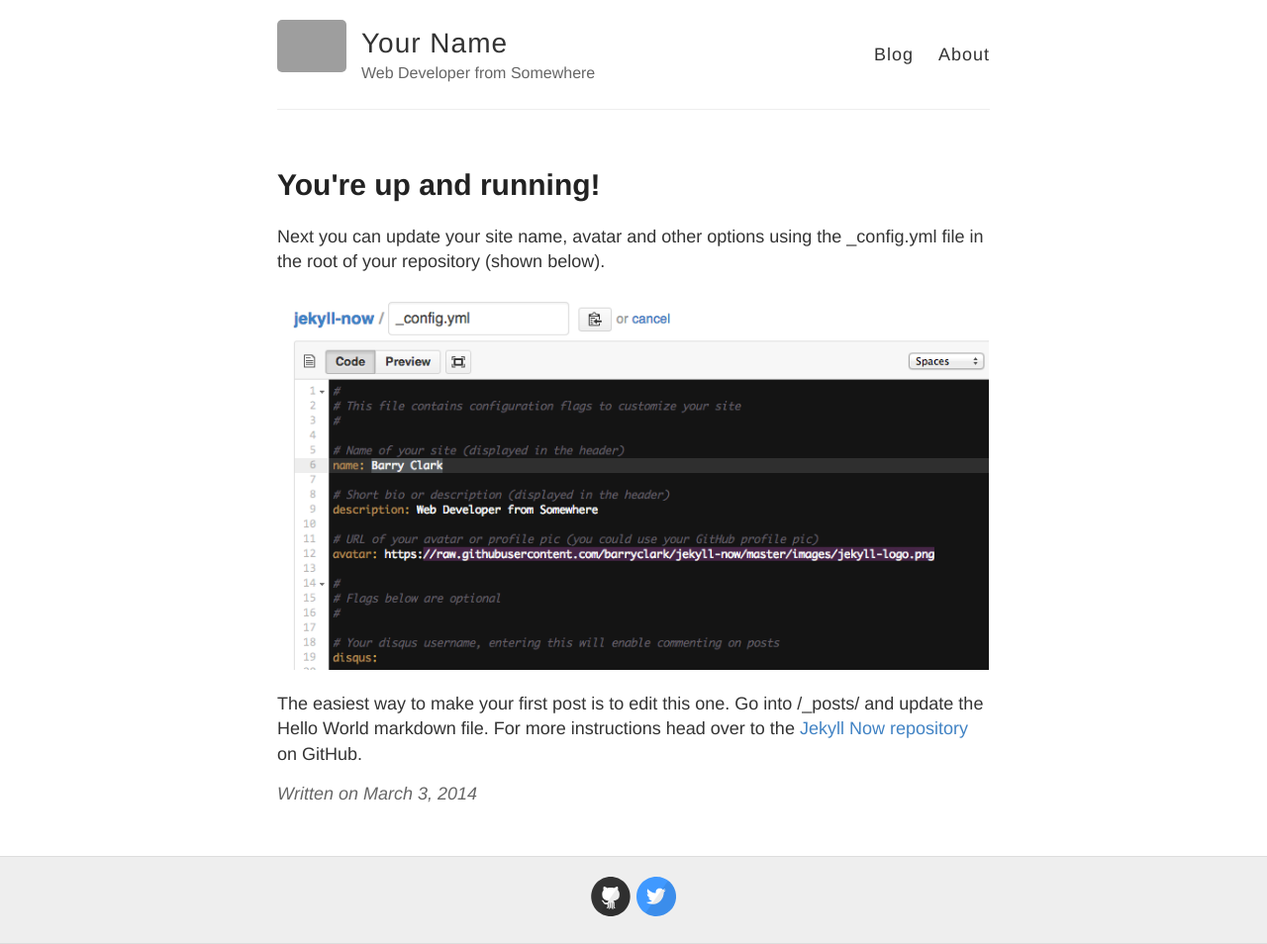
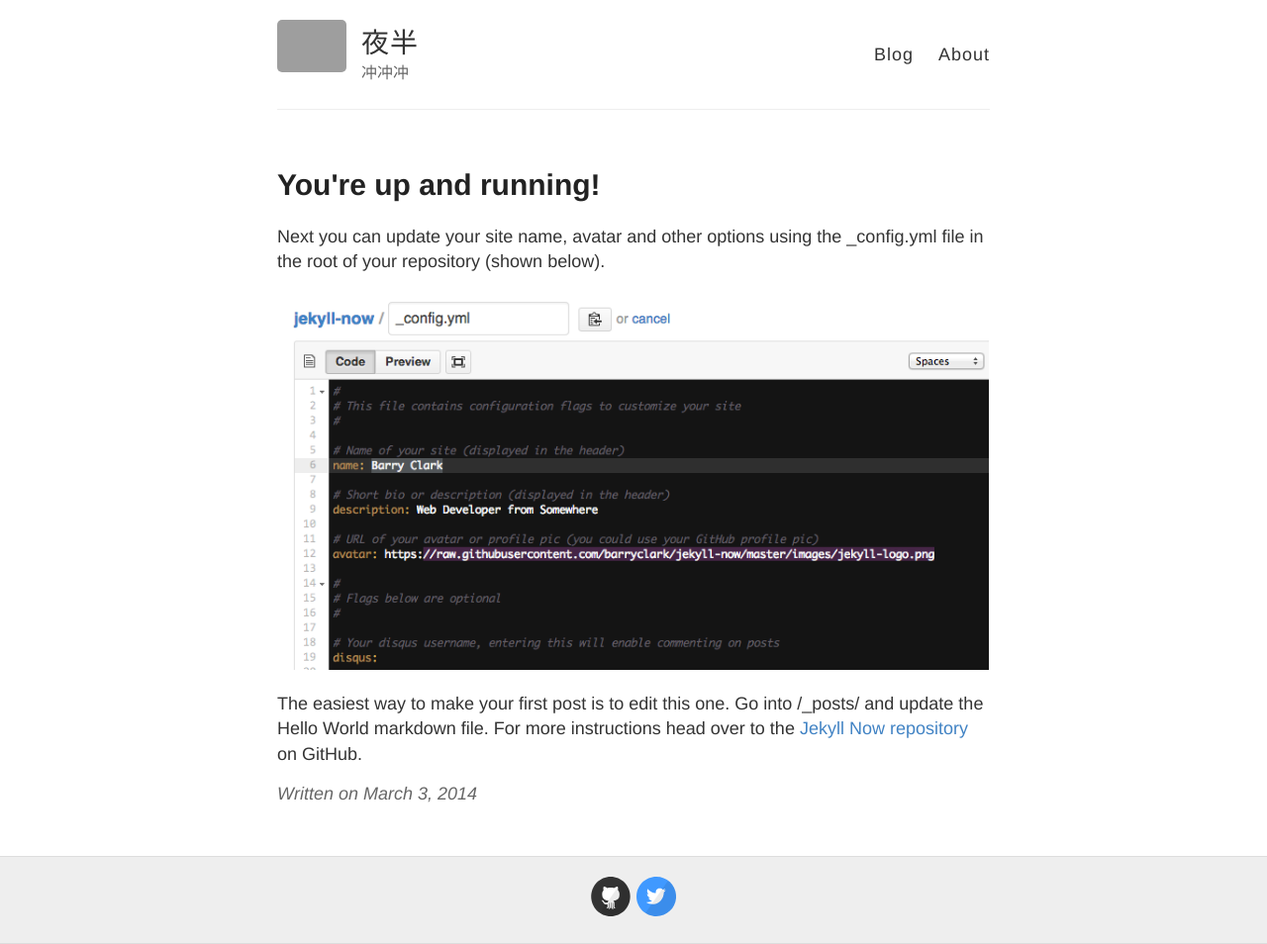
Before and after one commit to GGBOMD/ggbomd.github.io, a Jekyll site: the page built from _posts/2014-3-3-Hello-World.md, in a window 1280 px wide. Shown: the whole page at 99% size. Built offline with Jekyll 4.4.1, drawn with Linux system fonts in a browser that asks for light colours; grey boxes are pictures that could not be loaded.

Commit message:
Update _config.yml

```diff
--- a/_config.yml
+++ b/_config.yml
@@ -3,10 +3,10 @@
 #
 
 # Name of your site (displayed in the header)
-name: Your Name
+name: 夜半
 
 # Short bio or description (displayed in the header)
-description: Web Developer from Somewhere
+description: "冲冲冲"
 
 # URL of your avatar or profile pic (you could use your GitHub profile pic)
 avatar: https://raw.githubusercontent.com/barryclark/jekyll-now/master/images/jekyll-logo.png
```
